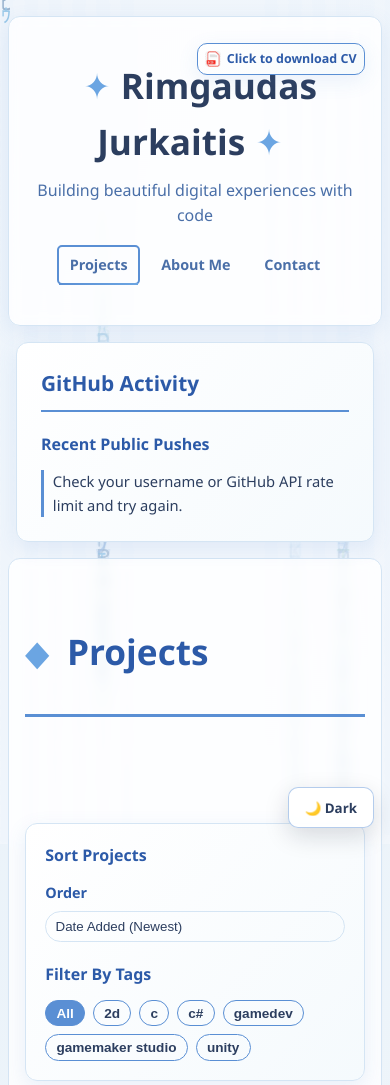
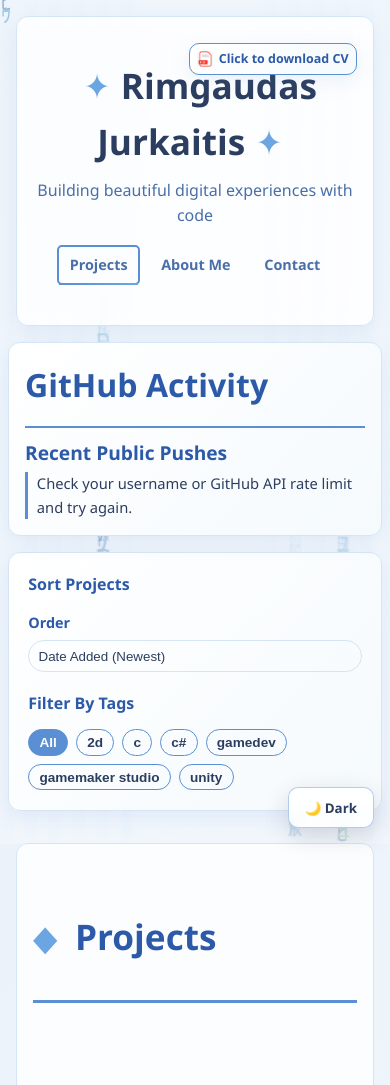
Before and after one commit to RimgaudasJ/RimgaudasJPortfolio, a website: page index.html in a window 390 px wide. Shown: the top 1085 px of the page. Drawn offline with Linux system fonts and the light colour scheme; no server answers.

Commit message:
Add left sidebar and refactor GitHub card styling
Introduce a .left-sidebar wrapper that contains the GitHub activity card and project filters, moving those aside elements out of the main content. Update layout and styles: projects-layout now uses a single column, project-filters is no longer sticky, and the GitHub activity card has been restyled (border, padding, positioning, hover transform, max-height and overflow). Add responsive behavior and media query adjustments (including body:has(.left-sidebar) rules) to shift widths/margins when the sidebar is present and to revert sidebar/card to static flow on smaller screens. Preserve accessibility hooks (aria-live) and keep z-indexing for stacking context.

```diff
--- a/css/style.css
+++ b/css/style.css
@@ -299,7 +299,7 @@ section h2::before {
 
 .projects-layout {
   display: grid;
-  grid-template-columns: 1fr minmax(200px, 240px);
+  grid-template-columns: 1fr;
   gap: 1.5em;
   align-items: start;
 }
@@ -318,8 +318,7 @@ section h2::before {
   border-radius: var(--radius);
   box-shadow: var(--shadow-soft);
   padding: 1.2em;
-  position: sticky;
-  top: 2em;
+  position: static;
 }
 
 .project-filters h3 {
@@ -422,36 +421,57 @@ section h2::before {
    GITHUB ACTIVITY
 ========================= */
 
+.left-sidebar {
+  position: fixed;
+  top: 1rem;
+  left: 1rem;
+  width: clamp(200px, 20vw, 280px);
+  display: flex;
+  flex-direction: column;
+  gap: 1rem;
+  z-index: 140;
+}
+
 .github-activity-card {
   background: var(--bg-card);
-  border: 1.5px solid var(--border-light);
+  border: 1px solid var(--border-light);
   border-radius: var(--radius);
   box-shadow: var(--shadow-soft);
-  padding: 1.5em;
-  position: absolute;
-  top: 1rem;
-  left: max(1rem, calc((100vw - 1200px) / 2 - 330px));
-  width: 300px;
-  max-height: calc(100vh - 2rem);
+  padding: 1em;
+  position: relative;
+  top: auto;
+  width: 100%;
+  max-height: calc(100vh - 300px);
   overflow: auto;
+  margin: 0;
+  transform-origin: left top;
+  transform: scale(1) rotate(0deg);
+  opacity: 1;
+  transition: transform 0.25s ease, opacity 0.25s ease, box-shadow 0.25s ease;
   z-index: 140;
+}
+
+.github-activity-card:hover {
+  transform: scale(1) rotate(0deg);
+  opacity: 1;
+  box-shadow: var(--shadow-strong);
 }
 
 .github-activity-card h2,
 .github-activity-card h3 {
   color: var(--text-dark);
-  margin-bottom: 0.8em;
+  margin-bottom: 0.2em;
 }
 
 .github-activity-card h2 {
-  font-size: 1.3em;
+  font-size: 2em;
   border-bottom: 2px solid var(--accent-primary);
   padding-bottom: 0.5em;
 }
 
 .github-activity-card h3 {
-  margin-top: 1.2em;
-  font-size: 1em;
+  margin-top: 0.5em;
+  font-size: 1.2em;
 }
 
 .github-push-list {
@@ -607,6 +627,14 @@ body > footer {
   backdrop-filter: blur(6px);
 }
 
+body:has(.left-sidebar) > header,
+body:has(.left-sidebar) > main,
+body:has(.left-sidebar) > footer {
+  width: min(1200px, calc(100% - 2rem - clamp(220px, 24vw, 340px)));
+  margin-left: calc(1rem + clamp(220px, 24vw, 340px));
+  margin-right: 1rem;
+}
+
 body > header,
 body > main {
   background: rgba(255, 255, 255, 0.82);
@@ -652,6 +680,26 @@ body > footer {
    RESPONSIVE
 ========================= */
 
+@media (max-width: 1200px) {
+  .left-sidebar {
+    position: static;
+    width: min(1200px, calc(100% - 2rem));
+    margin: 1rem auto 0;
+  }
+
+  .github-activity-card {
+    max-height: none;
+  }
+
+  body:has(.left-sidebar) > header,
+  body:has(.left-sidebar) > main,
+  body:has(.left-sidebar) > footer {
+    width: min(1200px, calc(100% - 2rem));
+    margin-left: auto;
+    margin-right: auto;
+  }
+}
+
 @media (max-width: 768px) {
   .cv-download-btn {
     top: -1.1em;
@@ -683,16 +731,29 @@ body > footer {
     grid-template-columns: 1fr;
   }
 
+  .left-sidebar {
+    position: static;
+    width: calc(100% - 1rem);
+    margin: 1rem auto 0;
+  }
+
   .github-activity-card {
     position: static;
-    width: calc(100% - 1rem);
+    width: 100%;
     max-height: none;
-    margin: 1rem auto 0;
+    margin: 0;
+    transform: none;
+    opacity: 1;
+    transition: none;
+  }
+
+  .github-activity-card:hover {
+    transform: none;
+    box-shadow: var(--shadow-soft);
   }
 
   .project-filters {
     position: static;
-    order: -1;
     margin-bottom: 1em;
   }
 
@@ -710,14 +771,7 @@ body > footer {
   body > main,
   body > footer {
     width: calc(100% - 1rem);
+    margin-left: auto;
+    margin-right: auto;
   }
 }
-
-@media (max-width: 1400px) {
-  .github-activity-card {
-    position: static;
-    width: min(1200px, calc(100% - 2rem));
-    max-height: none;
-    margin: 1rem auto 0;
-  }
-}
--- a/index.html
+++ b/index.html
@@ -25,6 +25,7 @@
     </div>
   </header>
 
+  <div class="left-sidebar">
     <aside class="github-activity-card" data-github-username="rimgaudasj">
       <h2>GitHub Activity</h2>
       <h3>Recent Public Pushes</h3>
@@ -32,6 +33,21 @@
         <li>Loading recent pushes...</li>
       </ul>
     </aside>
+
+    <aside class="project-filters" id="project-filters">
+      <h3>Sort Projects</h3>
+      <div class="sort-control">
+        <label for="project-sort">Order</label>
+        <select id="project-sort">
+          <option value="date-desc">Date Added (Newest)</option>
+          <option value="date-asc">Date Added (Oldest)</option>
+          <option value="title-asc">A-Z</option>
+        </select>
+      </div>
+      <h3>Filter By Tags</h3>
+      <div class="filter-tags" id="project-filter-tags" aria-live="polite"></div>
+    </aside>
+  </div>
 
   <main>
     <div class="home-layout">
@@ -145,19 +161,6 @@
           </div>
         </article>
         </div>
-        <aside class="project-filters" id="project-filters">
-          <h3>Sort Projects</h3>
-          <div class="sort-control">
-            <label for="project-sort">Order</label>
-            <select id="project-sort">
-              <option value="date-desc">Date Added (Newest)</option>
-              <option value="date-asc">Date Added (Oldest)</option>
-              <option value="title-asc">A-Z</option>
-            </select>
-          </div>
-          <h3>Filter By Tags</h3>
-          <div class="filter-tags" id="project-filter-tags" aria-live="polite"></div>
-        </aside>
       </div>
       </section>
     </div>
```
Lines whose indentation alone changed are shown as unchanged.
